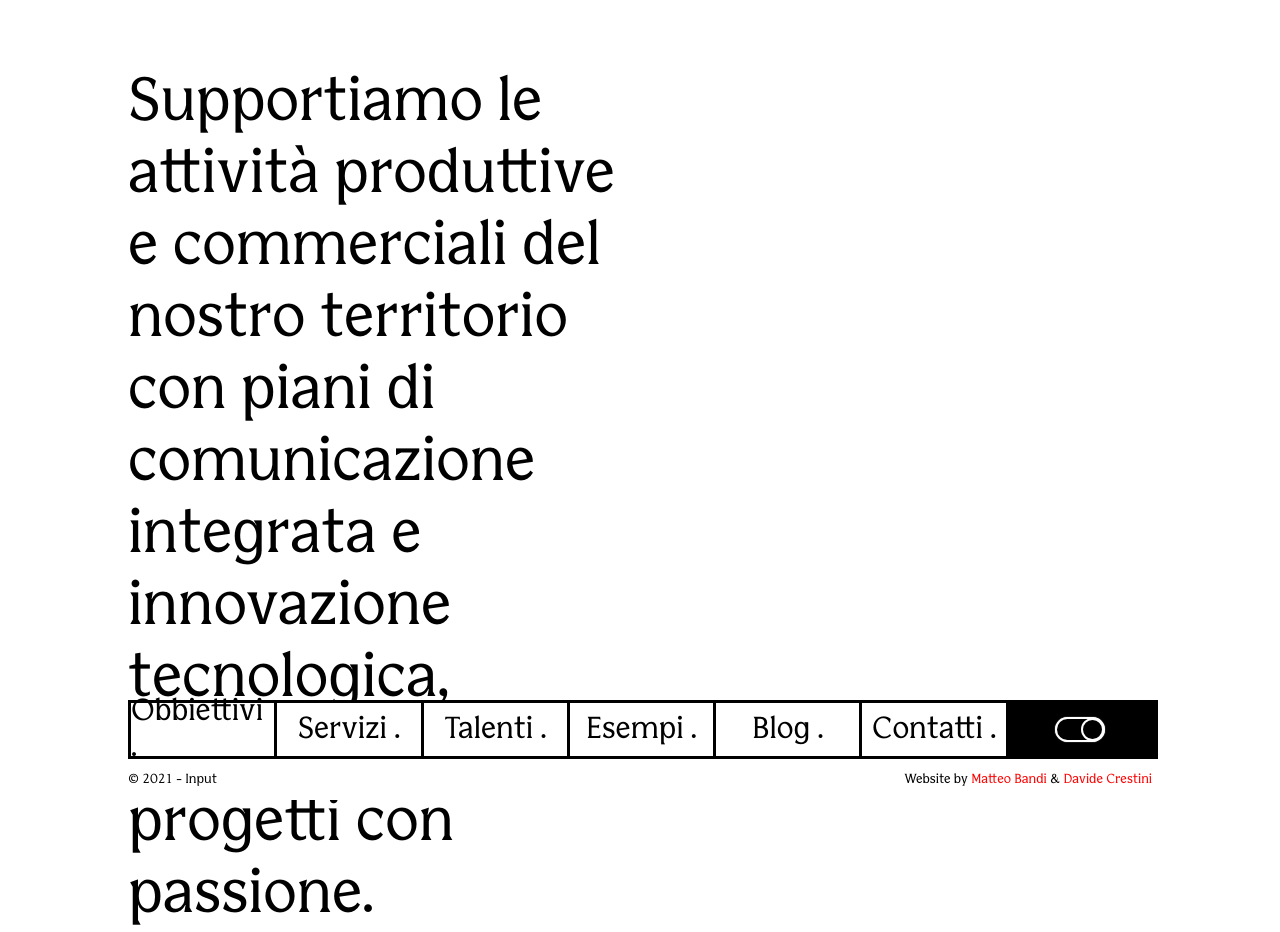
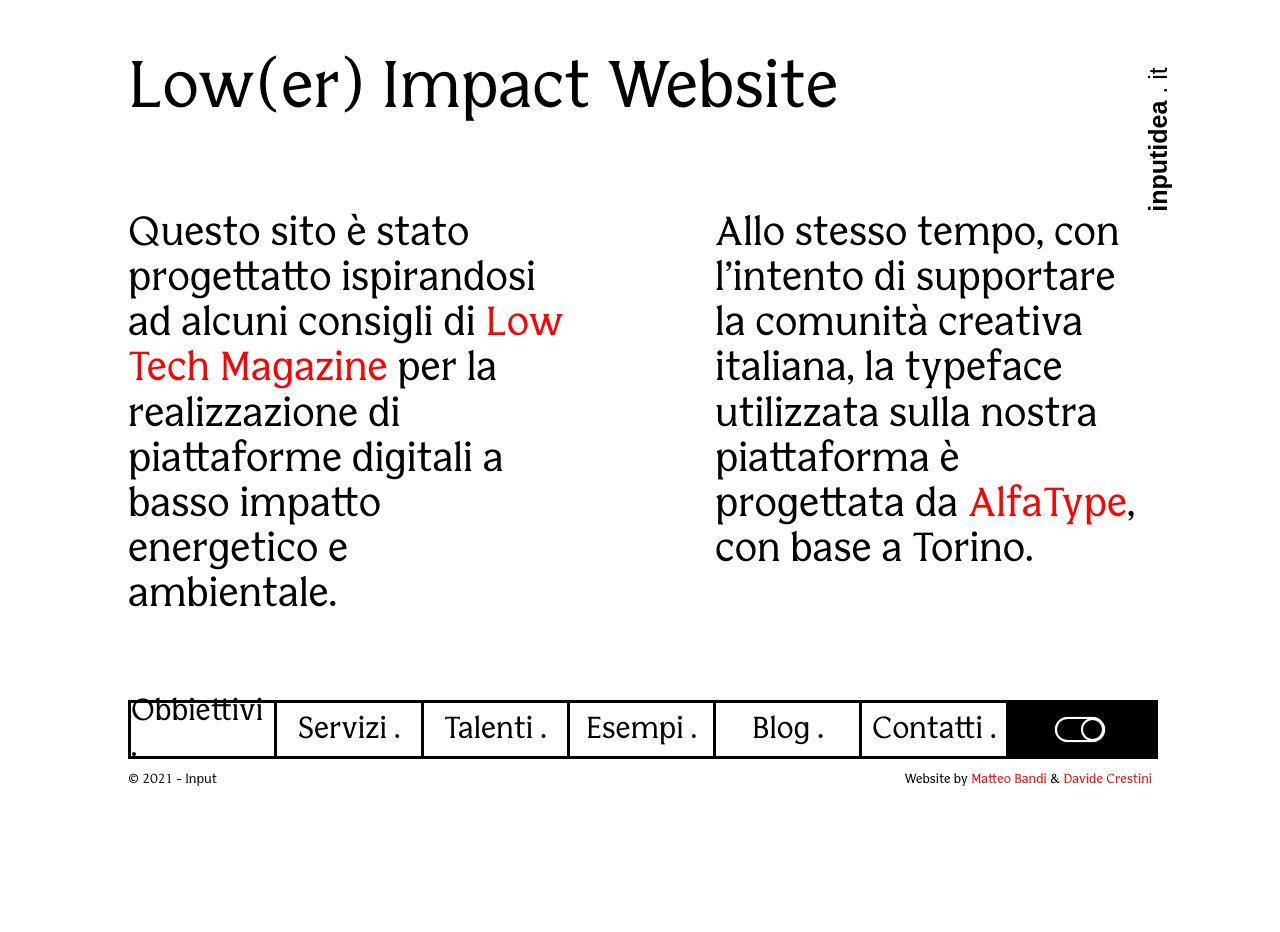
Before and after one commit to KrustyC/inputsrl, a Svelte app: page / in a window 1280 px wide. Both pictures are taken after a click on the element 1081 px from the left and 729 px from the top of the page. After the commit the page ends 800 px from the top, so only its background shows below. Built offline with nearby package versions, Linux system fonts and the light colour scheme.

Commit message:
feat: completed mobile version of blog page

```diff
--- a/src/App.svelte
+++ b/src/App.svelte
@@ -9,6 +9,7 @@
   import Talenti from './pages/Talenti.svelte';
   import Esempi from './pages/Esempi.svelte';
   import Blog from './pages/Blog.svelte';
+  import LowImpact from './pages/LowImpact.svelte';
   import Contatti from './pages/Contatti.svelte';
 
   let activePage: Page;
@@ -23,6 +24,12 @@
         </p>
         <Slider />
       </div>
+    </div>
+
+    <div id="side">
+      <p id="side-title">
+        <b>inputidea</b> . it
+      </p>
     </div>
 
     {#if activePage === null}
@@ -51,6 +58,10 @@
 
     {#if activePage === Page.CONTATTI}
       <Contatti />
+    {/if}
+
+    {#if activePage === Page.LOW_IMPACT}
+      <LowImpact />
     {/if}
 
     <BottomNavigation bind:active={activePage} />
@@ -92,13 +103,31 @@
     }
   }
 
+  #side {
+    display: none;
+  }
+
   @media (min-width: 720px) {
     main {
       max-width: 80vw;
       padding-top: 0;
     }
+
     #top {
       display: none;
     }
+
+    #side {
+      position: fixed;
+      font-size: 25px;
+      display: block;
+      font-family: Arial, Helvetica, sans-serif;
+      right: 50px;
+      top: 100px;
+
+      #side-title {
+        transform: rotate(-90deg);
+      }
+    }
   }
 </style>
--- a/src/components/BottomNavigation.svelte
+++ b/src/components/BottomNavigation.svelte
@@ -26,6 +26,7 @@
       {/each}
       <div
         class="bottom-navigation-item switch-container"
+        on:mouseenter={() => enter(Page.LOW_IMPACT)}
         class:active={$theme.name === 'light'}
       >
         <Slider />
--- a/src/pages/Blog.svelte
+++ b/src/pages/Blog.svelte
@@ -4,7 +4,7 @@
 
 <div class="grid">
   {#each posts as post}
-    <div class="flex">
+    <div class="post">
       <img src={post.immagine} alt={post.titolo} />
       <div class="content">
         <h3 class={post.pubblicato ? 'published' : ''}>{post.titolo}</h3>
@@ -16,26 +16,38 @@
 
 <style lang="scss">
   .grid {
-    padding: 100px 0;
+    padding: 30px 0;
+    padding-bottom: 200px;
     display: grid;
-    grid-template-columns: 1fr 1fr;
-    grid-column-gap: 30px;
-    grid-row-gap: 50px;
+    grid-template-columns: 1fr;
+    grid-row-gap: 30px;
+
+    @media only screen and (min-width: 720px) {
+      padding: 100px 0;
+      grid-column-gap: 30px;
+      grid-row-gap: 50px;
+      grid-template-columns: 1fr 1fr;
+    }
   }
 
-  .flex {
+  .post {
     display: flex;
     flex-direction: column;
 
     img {
-      width: 400px;
+      max-width: 100%;
       height: 100px;
       margin-bottom: 10px;
+
+      @media only screen and (min-width: 720px) {
+        width: 400px;
+      }
     }
 
     .content {
       h3 {
-        font-size: 40px;
+        font-size: 30px;
+        line-height: 35.4px;
         font-weight: normal;
         margin: 0;
         color: var(--theme-text);
@@ -43,10 +55,20 @@
         &.published {
           color: var(--theme-link);
         }
+
+        @media only screen and (min-width: 720px) {
+          font-size: 40px;
+          line-height: 47.6px;
+          font-weight: normal;
+        }
       }
 
       p {
-        font-size: 21px;
+        font-size: 20px;
+
+        @media only screen and (min-width: 720px) {
+          font-size: 21px;
+        }
       }
     }
   }
--- a/src/pages/Home.svelte
+++ b/src/pages/Home.svelte
@@ -1,8 +1,16 @@
 <div>
-  <p>Supportiamo le attività produttive e commerciali del nostro territorio con piani di comunicazione integrata e innovazione tecnologica, vivendo i tuoi progetti con passione.</p>
+  <p>
+    Supportiamo le attività produttive e commerciali del nostro territorio con
+    piani di comunicazione integrata e innovazione tecnologica, vivendo i tuoi
+    progetti con passione.
+  </p>
 </div>
 
 <style>
+  div {
+    padding-bottom: 200px;
+  }
+
   p {
     font-size: 35px;
     text-align: left;
--- /dev/null
+++ b/src/pages/LowImpact.svelte
@@ -0,0 +1,37 @@
+<div>
+  <h1>Low(er) Impact Website</h1>
+  <div id="lowimpact-container">
+    <p>
+      Questo sito è stato progettatto ispirandosi ad alcuni consigli di
+      <span class="yellow">Low Tech Magazine</span>
+      per la realizzazione di piattaforme digitali a basso impatto energetico e ambientale.
+    </p>
+    <p>
+      Allo stesso tempo, con l’intento di supportare la comunità creativa
+      italiana, la typeface utilizzata sulla nostra piattaforma è progettata da
+      <span class="yellow">AlfaType</span>, con base a Torino.
+    </p>
+  </div>
+</div>
+
+<style lang="scss">
+  #lowimpact-container {
+    display: flex;
+    flex-direction: row;
+  }
+
+  p {
+    font-size: 40px;
+    line-height: 45.2px;
+    text-align: left;
+    flex: 1;
+
+    &:first-of-type {
+      margin-right: 150px;
+    }
+
+    span {
+      color: var(--theme-link);
+    }
+  }
+</style>
--- a/src/utils/links.ts
+++ b/src/utils/links.ts
@@ -5,6 +5,7 @@ export enum Page {
   ESEMPI = "esempi",
   BLOG = "blog",
   CONTATTI = "contatti",
+  LOW_IMPACT = "low_impact",
 }
 
 export interface Link {
```
